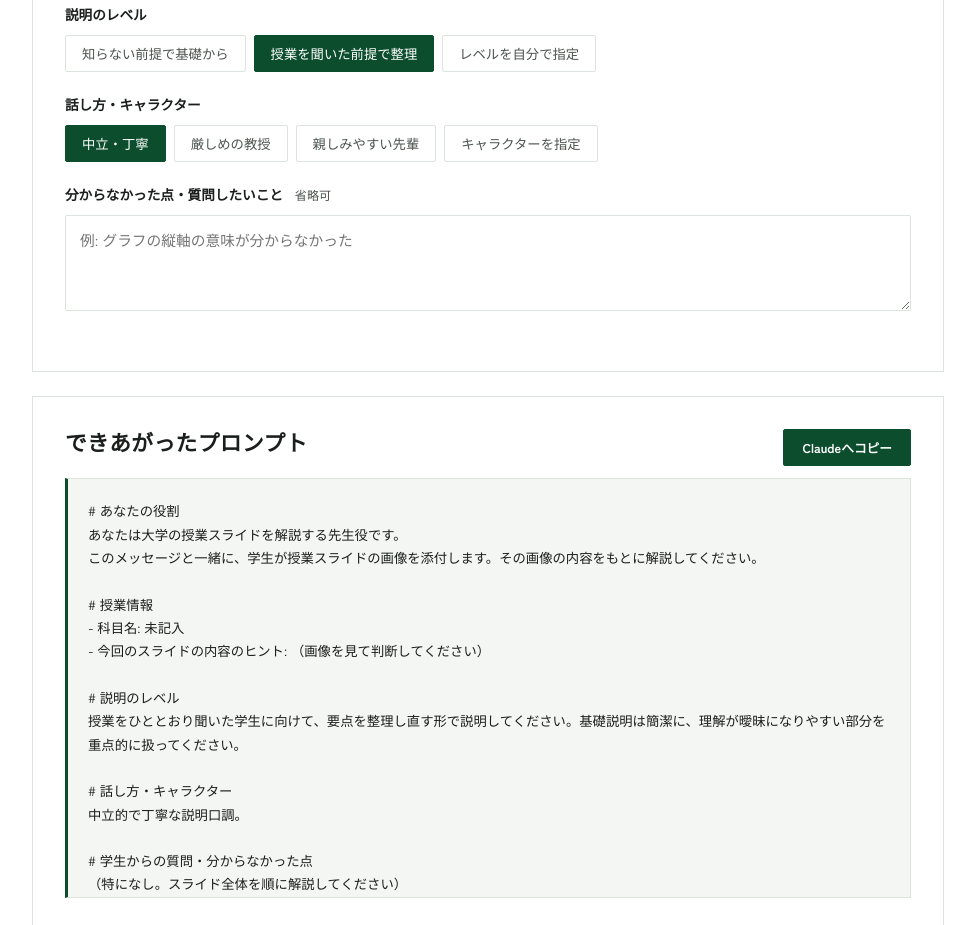
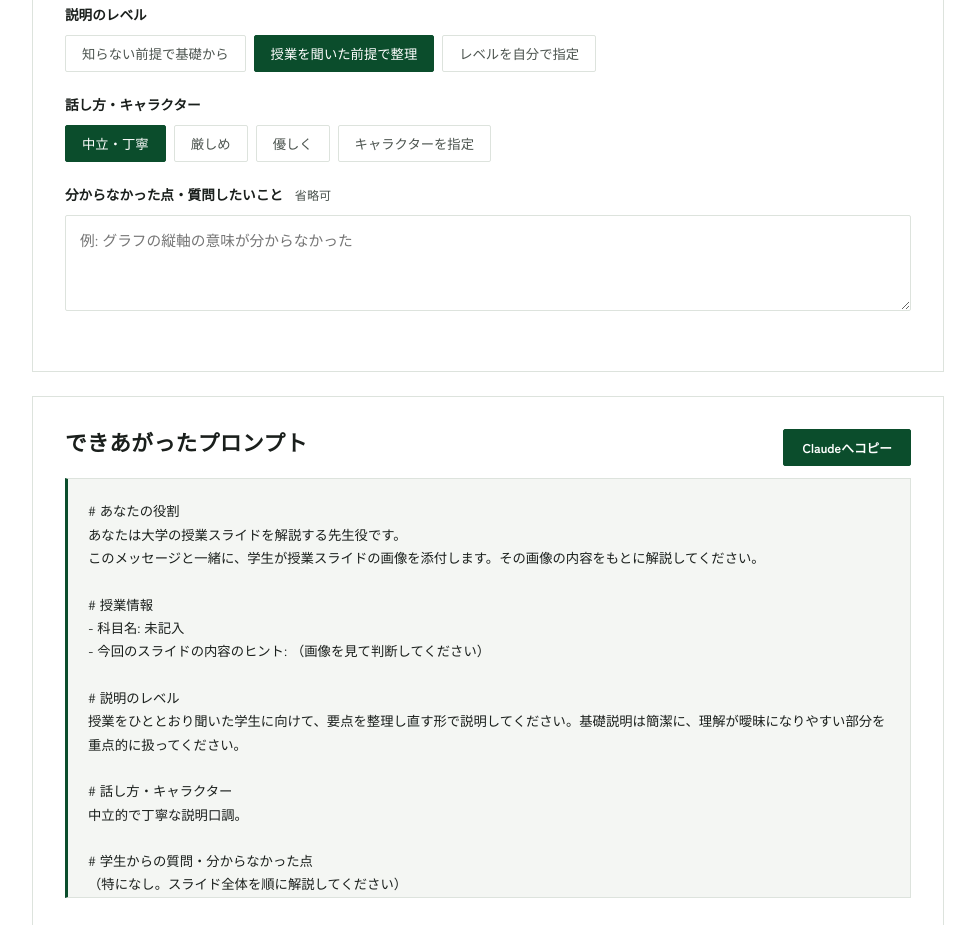
Before and after one commit to GreenSophia/GS2, a Next.js app: page /study in a window 1280 px wide. Shown: the part 880-1805 px from the top of the page, without its empty margins (152-1127 px from the left). Built offline with nearby package versions, Linux system fonts and the light colour scheme; a web font is replaced by a local one.

Commit message:
Update lecture-form.tsx

```diff
--- a/app/study/lecture-form.tsx
+++ b/app/study/lecture-form.tsx
@@ -10,8 +10,8 @@ const LEVELS = [
 
 const PERSONAS = [
   { key: 'neutral', label: '中立・丁寧' },
-  { key: 'strict', label: '厳しめの教授' },
-  { key: 'friendly', label: '親しみやすい先輩' },
+  { key: 'strict', label: '厳しめ' },
+  { key: 'friendly', label: '優しく' },
   { key: 'custom', label: 'キャラクターを指定' },
 ] as const;
 
```
